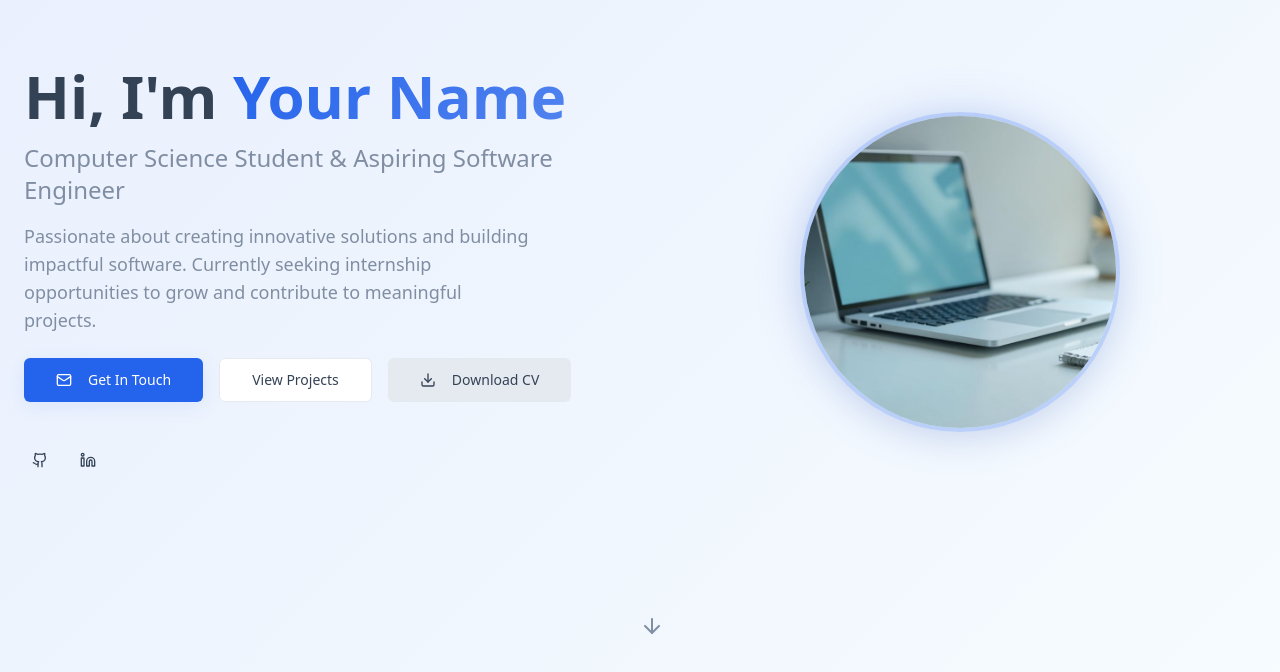
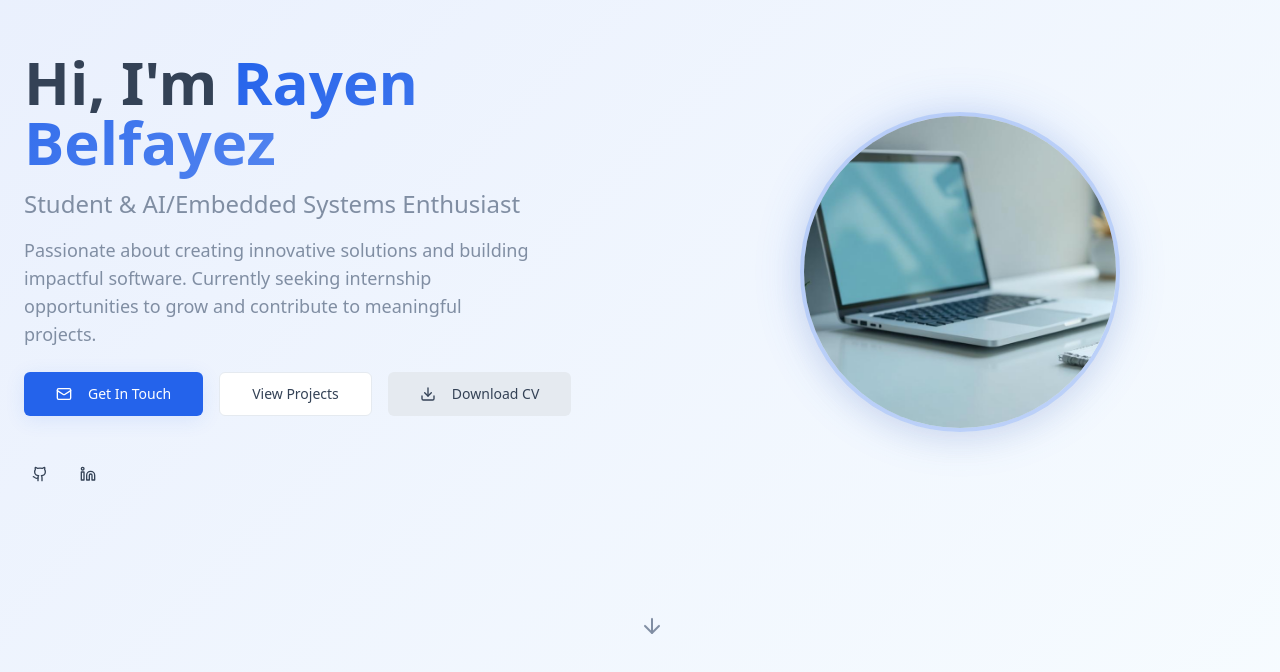
Before and after one commit to uzi-belfayez/my-launchpad-dev, a React (Vite) app: page / in a window 1280 px wide. Shown: the part 128-800 px from the top of the page. Built offline with nearby package versions, Linux system fonts and the light colour scheme.

Commit message:
started the modifications

```diff
--- a/src/components/Hero.tsx
+++ b/src/components/Hero.tsx
@@ -11,11 +11,11 @@ const Hero = () => {
             <h1 className="text-4xl md:text-6xl font-bold leading-tight">
               Hi, I'm{" "}
               <span className="bg-gradient-primary bg-clip-text text-transparent">
-                Your Name
+                Rayen Belfayez
               </span>
             </h1>
             <p className="text-xl md:text-2xl text-muted-foreground">
-              Computer Science Student & Aspiring Software Engineer
+              Student & AI/Embedded Systems Enthusiast
             </p>
             <p className="text-lg text-muted-foreground max-w-lg">
               Passionate about creating innovative solutions and building impactful software.
```
